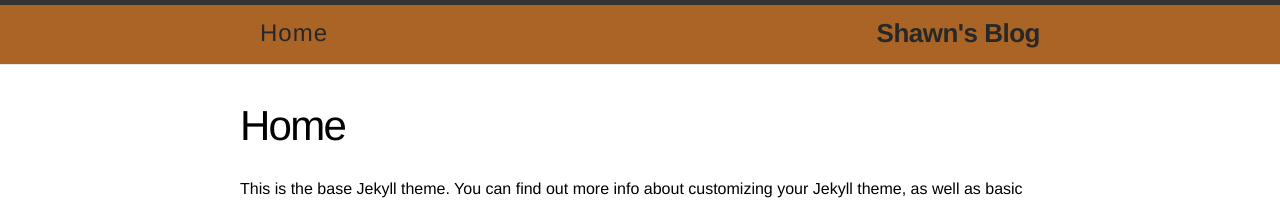
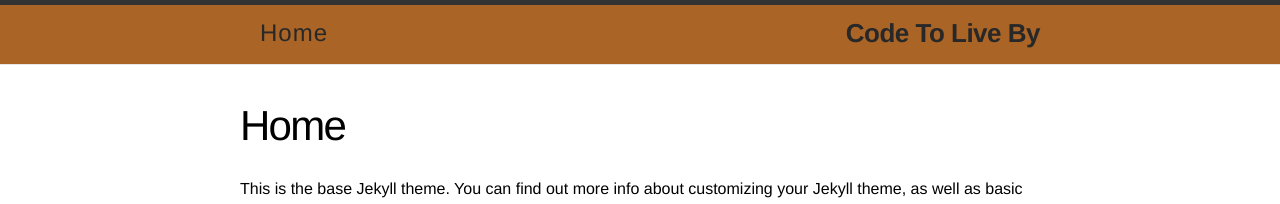
Before and after one commit to shawnlknight/blog, a Jekyll site: the page built from about.md, in a window 1280 px wide. Shown: the top 204 px of the page. Built offline with Jekyll 4.4.1, drawn with Linux system fonts in a browser that asks for light colours.

Commit message:
changed blog name

```diff
--- a/_config.yml
+++ b/_config.yml
@@ -1,5 +1,5 @@
 # Site settings
-title: Shawn's Blog
+title: Code To Live By
 email: shawn.leberknight@gmail.com
 description: ""
 baseurl: "/blog"
```
